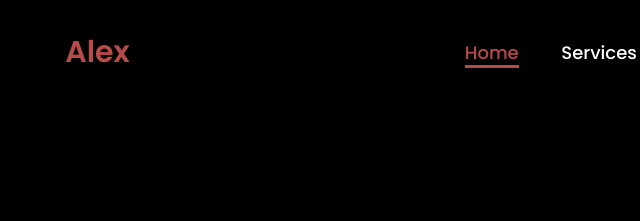
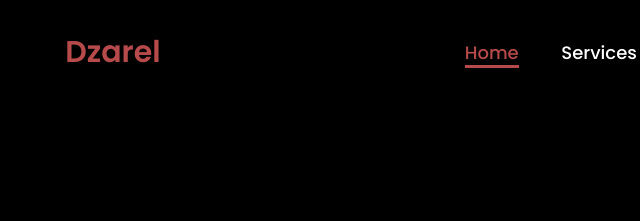
Before and after one commit to HostingerCodesphere/Konten-folio, a plain HTML site: page index.html in a window 1280 px wide. Shown: the top 221 px of the page, 50-690 px from the left. Drawn offline with Linux system fonts and the light colour scheme.

Commit message:
Update index.html

```diff
--- a/index.html
+++ b/index.html
@@ -10,7 +10,7 @@
 </head>
 <body>
     <header>
-        <a href="#" class="logo">Alex</a>
+        <a href="#" class="logo">Dzarel</a>
 
         <nav>
             <a href="#" class="active"> Home</a>
```
